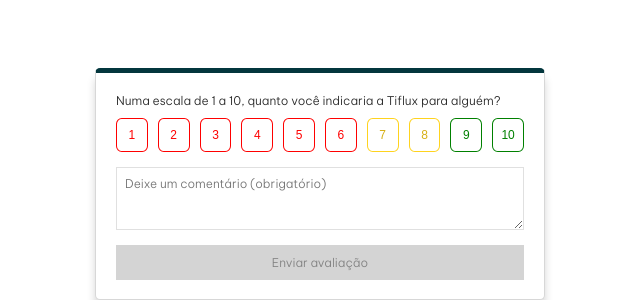
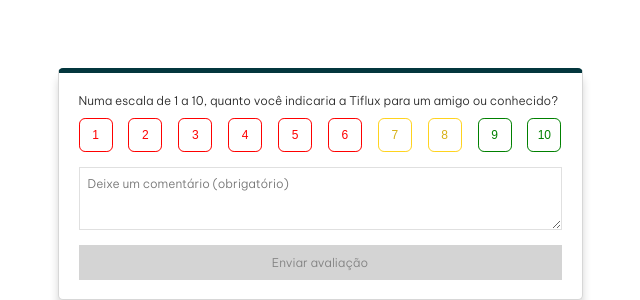
Before and after one commit to GabrielFeMello/repoWidgetAndAPI, a React (Create React App) app in the folder widget/: page / in a window 1280 px wide. Shown: the part 500-800 px from the top of the page, without its empty margins (320-960 px from the left). Built offline with nearby package versions, Linux system fonts and the light colour scheme.

Commit message:
text changed

```diff
--- a/widget/src/App.css
+++ b/widget/src/App.css
@@ -1,6 +1,6 @@
 .App {
   display: block;
-  width: 450px;
+  width: 525px;
   background-color: rgb(255, 255, 255);
   border: 1px solid #d7d7d7;
   padding: 20px 20px 5px;
@@ -16,7 +16,7 @@
 
 .App-miss {
   display: block;
-  width: 450px;
+  width: 525px;
   background-color: rgb(255, 255, 255);
   border: 1px solid hsl(0, 0%, 84%);
   padding: 20px 20px 0px;
--- a/widget/src/App.tsx
+++ b/widget/src/App.tsx
@@ -32,9 +32,9 @@
     <div className={`App${miss ? '-miss' :''}`}>
 
       {miss ? <div className={"App-header-gratefull"}>
-        <p>Agradecemos sua avaliação!</p>
+        <p>Obrigado 🧡<br/>Temos um presente surpresa para você, <a href="https://gifs.eco.br/wp-content/uploads/2021/07/lindos-gifs-de-flores-0.gif" target="_blank">clique aqui</a> para ver.</p>
       </div> : <header className={"App-header"}>
-        <p>Numa escala de 1 a 10, quanto você indicaria a Tiflux para alguém?</p>
+        <p>Numa escala de 1 a 10, quanto você indicaria a Tiflux para um amigo ou conhecido?</p>
 
         <div className="optionsCheck">
           {radioOptions.map((option:any)=>
```
